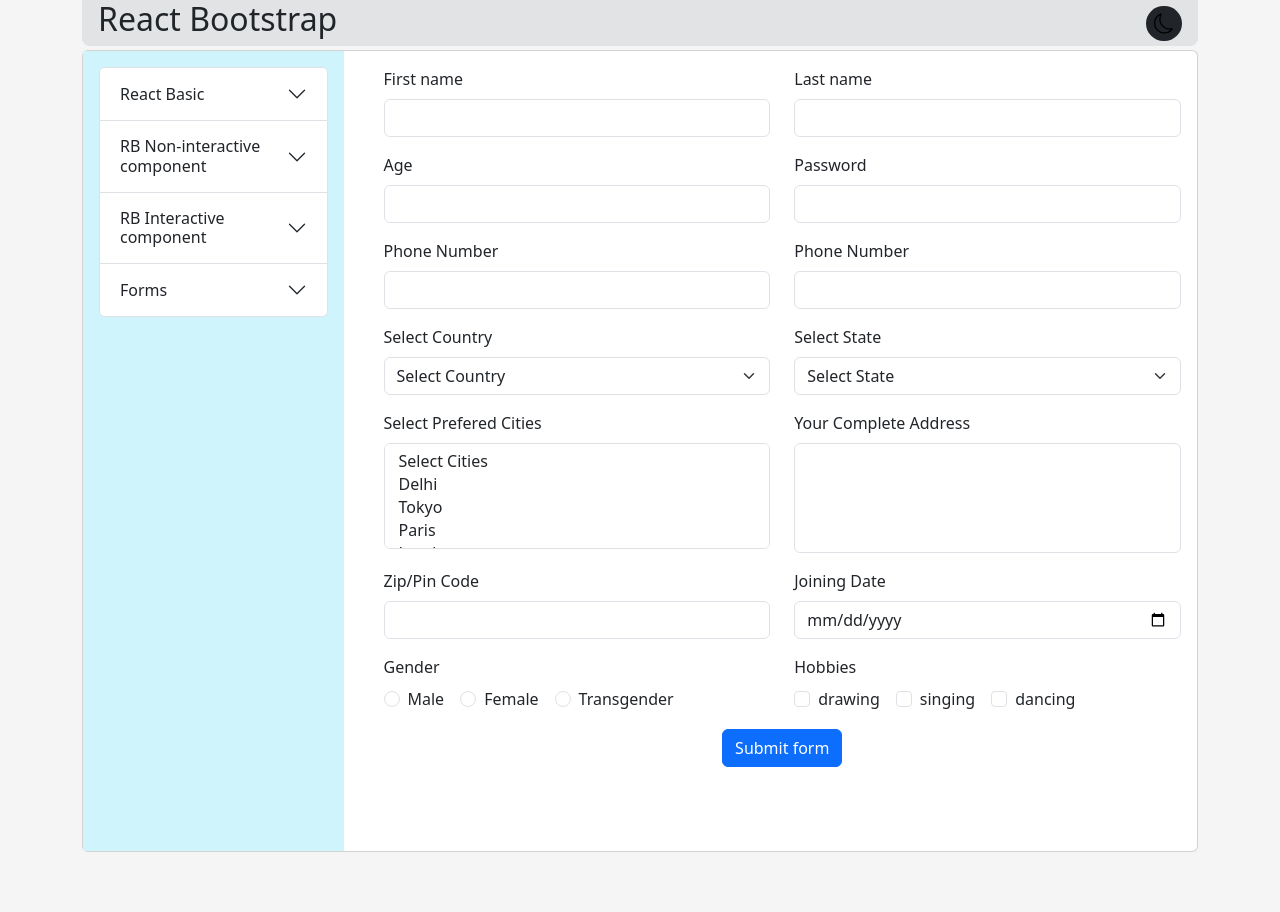
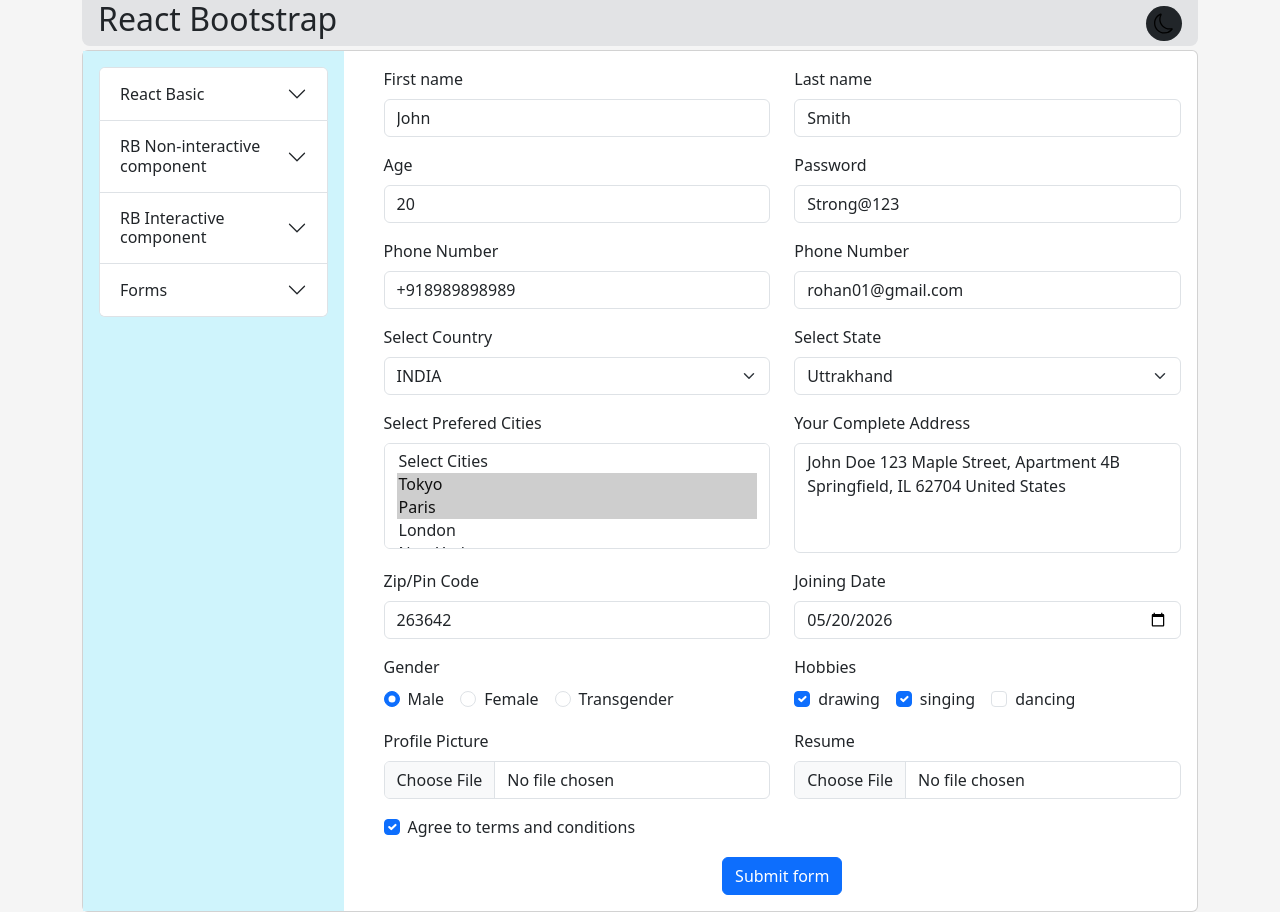
Before and after one commit to Rohit-specs/React, a React (Vite) app in the folder Installation-wia-vite/: page /react-hook-forms in a window 1280 px wide. Before the commit the page ends 852 px from the top, so only its background shows below. Built offline with nearby package versions, Linux system fonts and the light colour scheme.

Commit message:
react hook form updated

```diff
--- a/Installation-wia-vite/src/pages/forms/ReactHookForms.jsx
+++ b/Installation-wia-vite/src/pages/forms/ReactHookForms.jsx
@@ -1,9 +1,30 @@
 import { useForm } from 'react-hook-form';
 import { Button, Col, Row, Form } from 'react-bootstrap';
 const ReactHookForms = () => {
-    const { formState: { errors }, register, handleSubmit } = useForm();
-    const submitHandler = () => {
+    const { formState: { errors }, register, handleSubmit,reset } = useForm({
+        defaultValues: {
+            firstname:"John",
+            lastname:"Smith",
+            age:20,
+            password:"Strong@123",
+            phoneNumber:"+918989898989",
+            email:"rohan01@gmail.com",
+            country:["india"],
+            state:["uttrakhand"],
+            cities:["tokyo","paris"],
+            address:"John Doe 123 Maple Street, Apartment 4B Springfield, IL 62704 United States",
+            pin_code:"263642",
+            joining_date:"2026-05-20",
+            gender:"male",
+            hobbies:["drawing","singing"],
+            terms_and_condition:"agreed"
 
+        }
+    });
+    const submitHandler = (value) => {
+        console.log(JSON.stringify(value))
+        reset()
+        // document.getElementsByClassName("react-hook-form").reset()
     }
     return (
         <Form className='react-hook-form' onSubmit={handleSubmit(submitHandler)}>
@@ -16,21 +37,21 @@
                                 required: "The Firstname is required."
                                 ,
                             })} />
-                    <div className="text-danger">{errors?.firstname?.message}</div>
+                    <small className="text-danger">{errors?.firstname?.message}</small>
                 </Form.Group>
-                <Form.Group as={Col} xs={12} lg={6} className="mb-3" controlId="secondname">
+                <Form.Group as={Col} xs={12} lg={6} className="mb-3" controlId="lastname">
                     <Form.Label>Last name</Form.Label>
                     <Form.Control type=
-                        "text" {...register("secondname"
+                        "text" {...register("lastname"
                             , {
                                 required: "The Second name is required."
                                 ,
                             })} />
-                    <div className="text-danger">{errors?.secondname?.message}</div>
+                    <small className="text-danger">{errors?.lastname?.message}</small>
                 </Form.Group>
                 <Form.Group as={Col} xs={12} lg={6} className="mb-3" controlId="age">
                     <Form.Label>Age</Form.Label>
-                    <Form.Control type="text" {...register("age"
+                    <Form.Control type="number" {...register("age"
                         , {
                             required: "The age is required."
                             ,
@@ -43,7 +64,7 @@
                                 message: "Age must be less than or equal to 40"
                             },
                         })} />
-                    <div className="text-danger">{errors?.age?.message}</div>
+                    <small className="text-danger">{errors?.age?.message}</small>
                 </Form.Group>
                 <Form.Group as={Col} xs={12} lg={6} className="mb-3" controlId="password">
                     <Form.Label>Password</Form.Label>
@@ -61,7 +82,7 @@
                             validate: (value) => !value.includes(" ") || "Password should not contain spaces"
                         }
                         )} />
-                    <div className="text-danger">{errors?.password?.message}</div>
+                    <small className="text-danger">{errors?.password?.message}</small>
                 </Form.Group>
                 <Form.Group as={Col} xs={12} lg={6} className="mb-3" controlId="phone">
                     <Form.Label>Phone Number</Form.Label>
@@ -71,7 +92,7 @@
                             pattern: { value: /^(?:\+?91)?[6-9]\d{9}$/, message: "Invalid number" }
                         }
                         )} />
-                    <div className="text-danger">{errors?.phoneNumber?.message}</div>
+                    <small className="text-danger">{errors?.phoneNumber?.message}</small>
                 </Form.Group>
                 <Form.Group as={Col} xs={12} lg={6} className="mb-3" controlId="email">
                     <Form.Label>Phone Number</Form.Label>
@@ -81,87 +102,86 @@
                             pattern: { value: /^[a-zA-Z0-9._%+-]+@[a-zA-Z0-9.-]+\.[a-zA-Z]{2,}$/, message: "Please enter a valid email address" }
                         }
                         )} />
-                    <div className="text-danger">{errors?.email?.message}</div>
+                    <small className="text-danger">{errors?.email?.message}</small>
                 </Form.Group>
                 <Form.Group as={Col} xs={12} lg={6} className="mb-3" controlId="country">
                     <Form.Label>Select Country</Form.Label>
                     <Form.Select
                         {...register("country", { required: "Country is required" })}>
                         <option value={""}>Select Country</option>
-                        <option value={"india"}>INDIA</option>
-                        <option value={"usa"}>USA</option>
-                        <option value={"russia"}>Russia</option>
-                        <option value={"china"}>China</option>
+                        {["INDIA", "USA", "Russia", "China"].map((val, index) => {
+                            return (
+                                <option key={index} value={val.split(" ").join("").toLowerCase()}>{val}</option>)
+                        })}
                     </Form.Select>
-                    <div className="text-danger">{errors?.country?.message}</div>
+                    <small className="text-danger">{errors?.country?.message}</small>
                 </Form.Group>
                 <Form.Group as={Col} xs={12} lg={6} className="mb-3" controlId="state">
                     <Form.Label>Select State</Form.Label>
                     <Form.Select
                         {...register("state", { required: "state is required" })}>
-                        <option value={""}>Select State</option>
-                        <option value={"Uttrakhand"}>Uttrakhand</option>
-                        <option value={"Punjab"}>Punjab</option>
-                        <option value={"Delhi"}>Delhi</option>
-                        <option value={"Himanchal"}>Himanchal Pradesh</option>
+
+                        <option value={""}>Select State</option> {["Uttrakhand", "Punjab", "Delhi", "Himanchal Pradesh"].map((val, index) => {
+                            return (
+                                <option key={index} value={val.split(" ").join("").toLowerCase()}>{val}</option>)
+                        })}
                     </Form.Select>
-                    <div className="text-danger">{errors?.state?.message}</div>
+                    <small className="text-danger">{errors?.state?.message}</small>
                 </Form.Group>
                 <Form.Group as={Col} xs={12} lg={6} className="mb-3" controlId="cities">
                     <Form.Label>Select Prefered Cities</Form.Label>
                     <Form.Select multiple
                         {...register("cities", {
-                             required: "cities is required" ,
-                             validate: (value)=> value.length==2 || "Please select any two cities",
-                             })} >
+                            required: "cities is required",
+                            validate: (value) => value.length == 2 || "Please select any two cities",
+                        })} >
                         <option value={""}>Select Cities</option>
-                        <option value={"delhi"}>Delhi</option>
-                        <option value={"tokyo"}>Tokyo</option>
-                        <option value={"paris"}>Paris</option>
-                        <option value={"london"}>London</option>
-                        <option value={"new_york"}>New York</option>
-
+                        {["Tokyo", "Paris", "London", "New York"].map((val, index) => {
+                            return (
+                                <option key={index} value={val.split(" ").join("").toLowerCase()}>{val}</option>)
+                        })}
                     </Form.Select>
-                    <div className="text-danger">{errors?.cities?.message}</div>
+                    <small className="text-danger">{errors?.cities?.message}</small>
                 </Form.Group>
                 <Form.Group as={Col} xs={12} lg={6} className="mb-3" controlId="address">
                     <Form.Label>Your Complete Address</Form.Label>
-                    <Form.Control as='textarea' style={{resize:'none'}} rows={4} {...register("address",{required:"Please Enter Your Complete Address"})}>
+                    <Form.Control as='textarea' style={{ resize: 'none' }} rows={4} {...register("address", { required: "Please Enter Your Complete Address" })}>
                     </Form.Control>
-                    <div className="text-danger">{errors?.address?.message}</div>
+                    <small className="text-danger">{errors?.address?.message}</small>
                 </Form.Group>
                 <Form.Group as={Col} xs={12} lg={6} className="mb-3" controlId="pin_code">
                     <Form.Label>Zip/Pin Code</Form.Label>
-                    <Form.Control {...register("pin_code",{
-                        required:"Please Enter Your Pin Code"
+                    <Form.Control {...register("pin_code", {
+                        required: "Please Enter Your Pin Code"
                     })}>
                     </Form.Control>
-                    <div className="text-danger">{errors?.pin_code?.message}</div>
+                    <small className="text-danger">{errors?.pin_code?.message}</small>
                 </Form.Group>
                 <Form.Group as={Col} xs={12} lg={6} className="mb-3" controlId="joining_date">
                     <Form.Label>Joining Date</Form.Label>
-                    <Form.Control type='date' {...register("joining_date",{
-                        required:"Please Enter Your Joining Date",
-                        validate:(date) => new Date(date) < new Date() || "Joining date must be less than today's date"
+                    <Form.Control type='date' {...register("joining_date", {
+                        required: "Please Enter Your Joining Date",
+                        validate: (date) => new Date(date) < new Date() || "Joining date must be less than today's date"
                     })}>
                     </Form.Control>
-                    <div className="text-danger">{errors?.joining_date?.message}</div>
+                    <small className="text-danger">{errors?.joining_date?.message}</small>
                 </Form.Group>
                 <Form.Group as={Col} xs={12} lg={6} className="mb-3" controlId="gender">
                     <Form.Label className='d-block'>Gender</Form.Label>
-                    <Form.Check type='radio' inline label="Male" value={"male"} id='Male' {...register("gender",{required:"Please select your gender"})}>
+                    <Form.Check type='radio' inline label="Male" value={"male"} id='Male' {...register("gender", { required: "Please select your gender" })}>
                     </Form.Check>
-                    <Form.Check type='radio' inline label="Female" value={"female"}  id='Female' {...register("gender")}>
+                    <Form.Check type='radio' inline label="Female" value={"female"} id='Female' {...register("gender")}>
                     </Form.Check>
                     <Form.Check type='radio' inline label="Transgender" value={"transgender"} id='Transgender' {...register("gender")}>
                     </Form.Check>
 
-                    <div className="text-danger">{errors?.gender?.message}</div>
+                    <small className="text-danger">{errors?.gender?.message}</small>
                 </Form.Group>
                 <Form.Group as={Col} xs={12} lg={6} className="mb-3" controlId="hobbies">
                     <Form.Label className='d-block'>Hobbies</Form.Label>
-                    <Form.Check type='checkbox' inline label="drawing" id='drawing' value={"drawing"}{...register("hobbies",{required:"Please select your hobby",
-
+                    <Form.Check type='checkbox' inline label="drawing" id='drawing' value={"drawing"}{...register("hobbies", {
+                        required: "Please select your hobby",
+                        validate:(value)=>{return(value.length>=2||"minimum two need to select")}
                     })}>
                     </Form.Check>
                     <Form.Check type='checkbox' inline label="singing" id='singing' value={"singing"}{...register("hobbies")}>
@@ -169,7 +189,61 @@
                     <Form.Check type='checkbox' inline label="dancing" id='dancing' value={"dancing"}{...register("hobbies")}>
                     </Form.Check>
 
-                    <div className="text-danger">{errors?.hobbies?.message}</div>
+                    <small className="text-danger">{errors?.hobbies?.message}</small>
+                </Form.Group>
+                <Form.Group as={Col} xs={12} lg={6} className="mb-3" controlId="profile-picture">
+                    <Form.Label>Profile Picture</Form.Label>
+                    <Form.Control type='file' {...register("profilePicture", {
+                        required: "Profile picture is required",
+                        validate: {
+                            fileSize: (value) => {
+                                if (!value || value.length === 0) return true;
+                                const file = value[0];
+                                const maxSize = 6 * 1024 * 1024
+                                return (file.size <= maxSize || "File size must be less than 5MB")
+                            },
+                            acceptedFormats: (value) => {
+                                if (!value || value.length === 0) return true;
+                                const file = value[0];
+                                const acceptedFormatList = ["image/jpeg", "image/png", "image/gif"];
+                                return (acceptedFormatList.includes(file.type) || "Only JPEG, PNG, and GIF images are allowed.");
+                            },
+                        }
+                    })} />
+
+                    <small className="text-danger">{errors?.profilePicture?.message}</small>
+                </Form.Group>
+                <Form.Group as={Col} xs={12} lg={6} className="mb-3" controlId="resume">
+                    <Form.Label>Resume</Form.Label>
+                    <Form.Control type='file' {...register("resume", {
+                        required: "Profile picture is required",
+                        validate: {
+                            acceptedFormats: (value) => {
+                                if (!value || value.length === 0) return true;
+                                const file = value[0];
+                                const acceptedFormatList = [
+                                    "application/pdf",
+                                    "application/msword",
+                                    "application/vnd.openxmlformats-officedocument.wordprocessingml.document",
+                                ];
+                                return (acceptedFormatList.includes(file.type) || "Only PDF, DOC, and DOCX files are allowed");
+                            },
+                            fileSize: (value) => {
+                                if (!value || value.length === 0) return true;
+                                const file = value[0];
+                                const maxSize = 8 * 1024 * 1024
+                                return (file.size <= maxSize || "File size must be less than 5MB")
+                            },
+
+                        }
+                    })} />
+
+                    <small className="text-danger">{errors?.resume?.message}</small>
+                </Form.Group>
+                <Form.Group as={Col} xs={12} lg={6} className="mb-3" controlId="terms_and_condition">
+                    <Form.Check type='checkbox' label="Agree to terms and conditions" value="agreed" {...register("terms_and_condition", { required: "You must agree to the Terms & Conditions before submitting" })} />
+
+                    <small className="text-danger">{errors?.terms_and_condition?.message}</small>
                 </Form.Group>
 
             </Row><Button className='text-start' type="submit">Submit form</Button></Form>
```
Also changed, not shown: Installation-wia-vite/src/assets/docs/New Text Document.txt (added).
